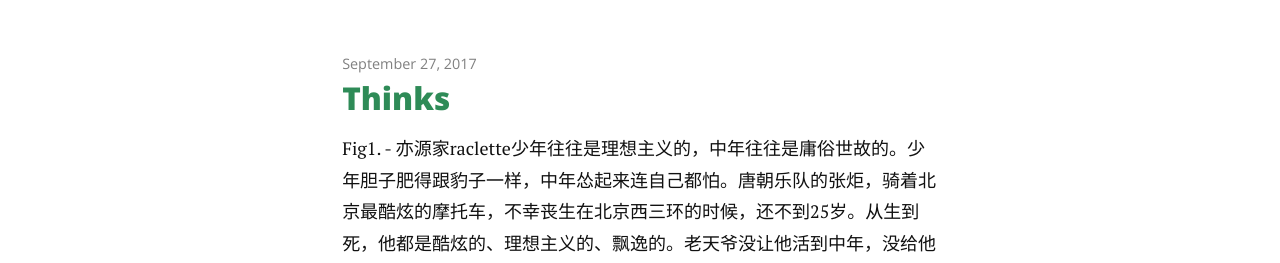
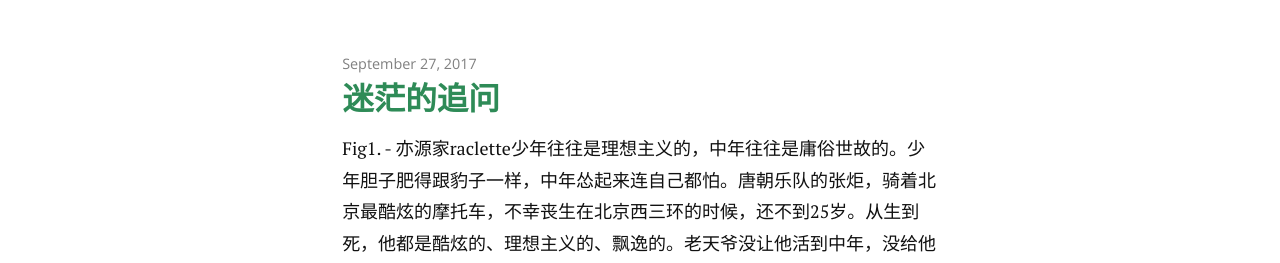
Before and after one commit to binonxia/xiachunmei.githu.io, a Jekyll site: the page built from index.html, in a window 1280 px wide. Shown: the part 366-629 px from the top of the page. Built offline with Jekyll 4.4.1, drawn with Linux system fonts in a browser that asks for light colours; nearby versions of some CDN libraries; the list of posts is cut into pages by our own code.

Commit message:
Update 2017-09-27-thinks.markdown

```diff
--- a/_posts/2017-09-27-thinks.markdown
+++ b/_posts/2017-09-27-thinks.markdown
@@ -1,6 +1,10 @@
-
+---
+layout: post
+title:  "迷茫的追问"
+date:   2017-09-27
+---
 <figure>
-	<img src="{{ '/assets/img/2017-09-27.jpg' | prepend: site.baseurl }}" alt="">
+	<img src="{{ '/assets/img/2017-09-27' | prepend: site.baseurl }}" alt="">
 	<figcaption>Fig1. - 亦源家raclette</figcaption>
 </figure>
 
```
